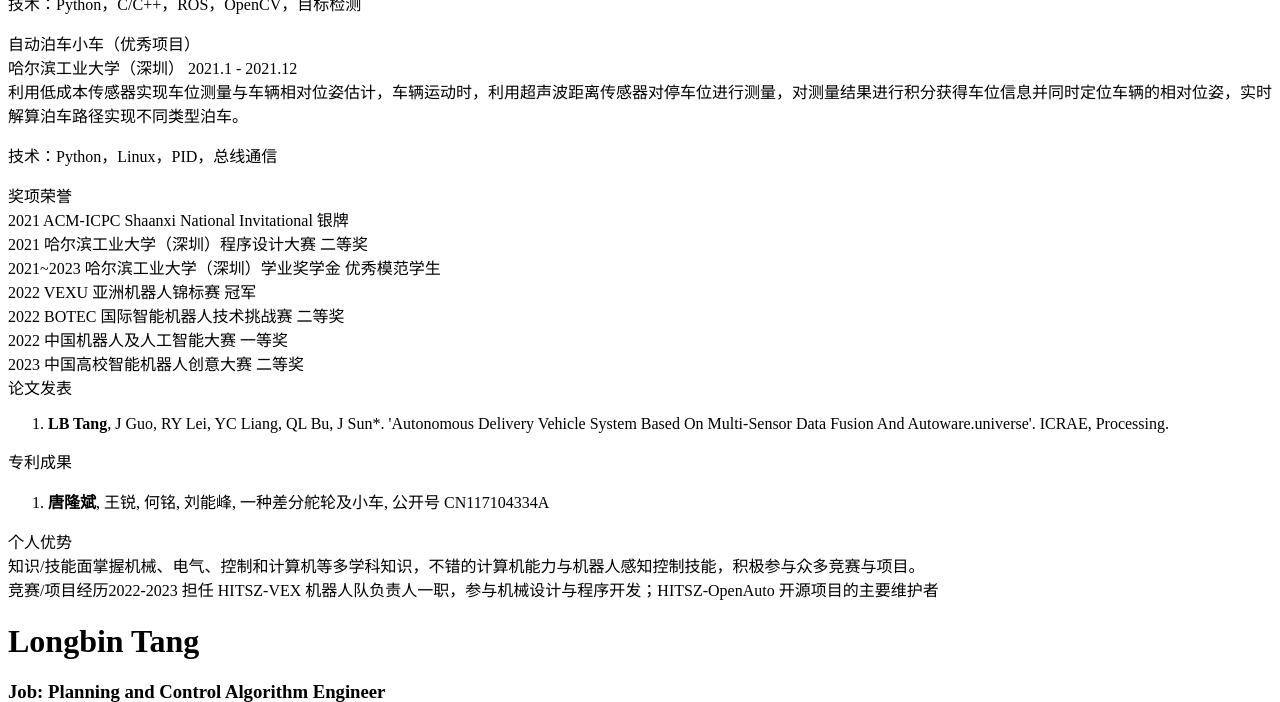
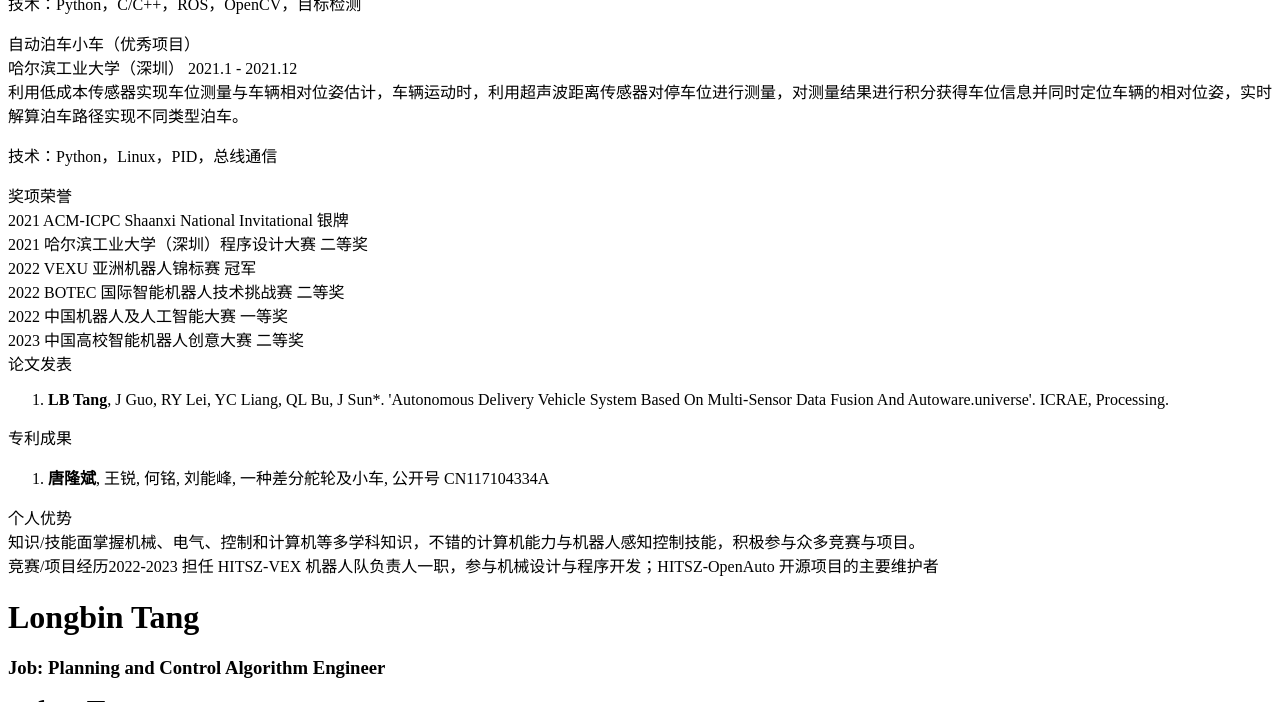
Before and after one commit to TangLongbin/longbin.tech, a Jekyll site: the page built from pages/cv.md, in a window 1280 px wide and 900 px high, scrolled down 1744 px, cut to the strip 0-702 px from the top of the window. Built offline with Jekyll 4.4.1, drawn with Linux system fonts in a browser that asks for light colours; a style sheet for code colours, icons or effects is not loaded.

Commit message:
delete CV 奖学金

```diff
--- a/_data/cv.yml
+++ b/_data/cv.yml
@@ -65,7 +65,6 @@
   honors:
     - 2021 ACM-ICPC Shaanxi National Invitational 银牌
     - 2021 哈尔滨工业大学（深圳）程序设计大赛 二等奖
-    - 2021~2023 哈尔滨工业大学（深圳）学业奖学金 优秀模范学生
     - 2022 VEXU 亚洲机器人锦标赛 冠军
     - 2022 BOTEC 国际智能机器人技术挑战赛 二等奖
     - 2022 中国机器人及人工智能大赛 一等奖
```
